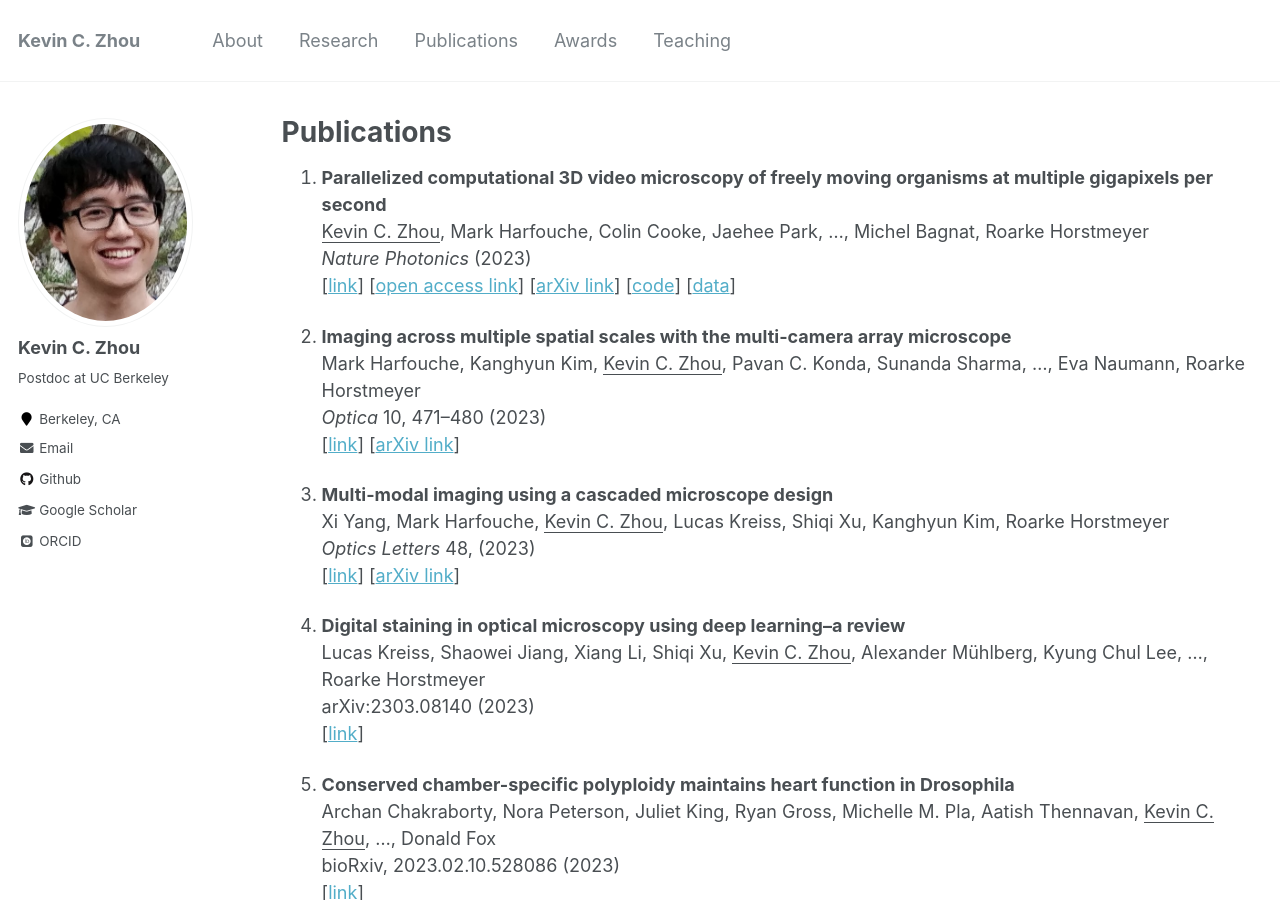
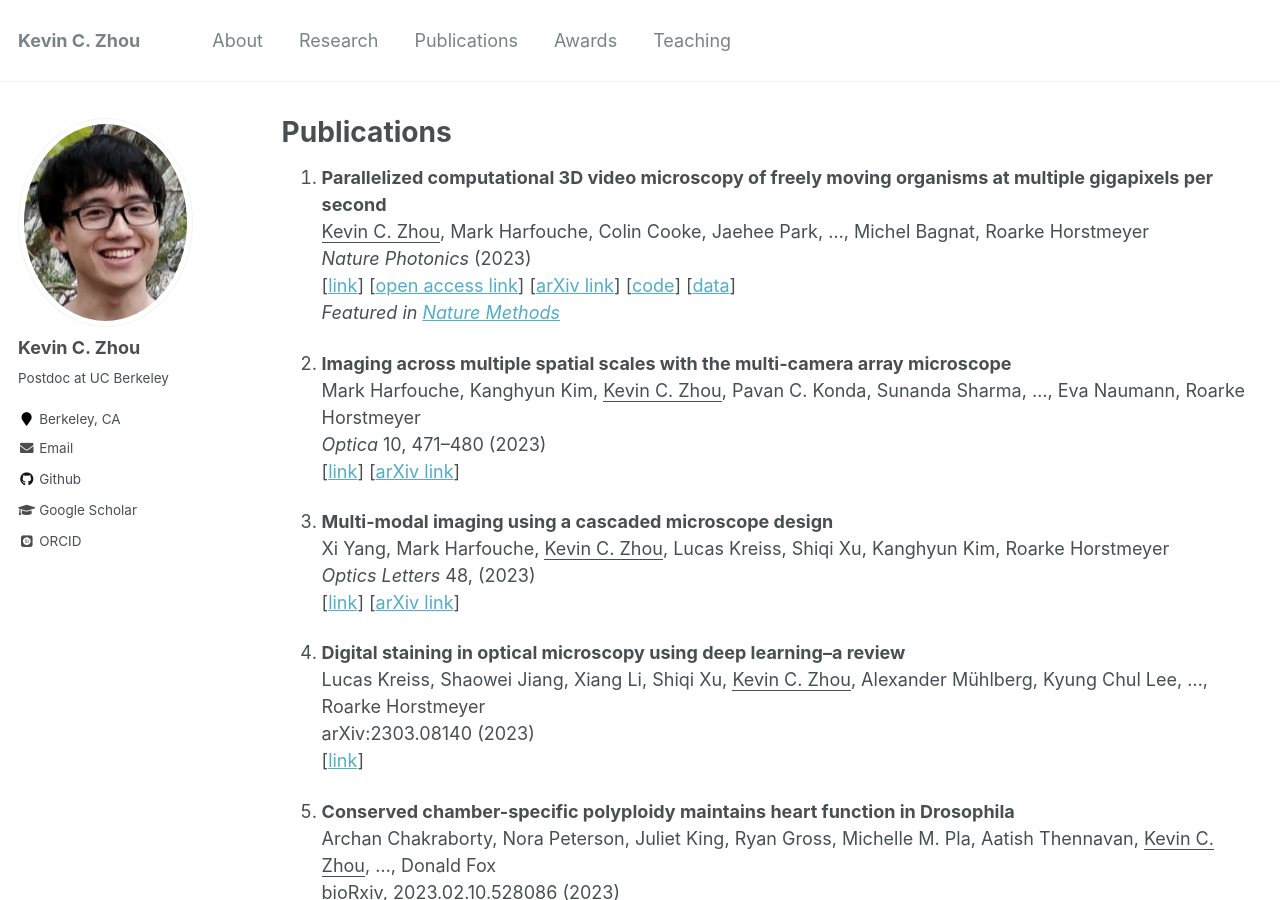
Before and after one commit to kevinczhou/kevinczhou.github.io, a Jekyll site: the page built from _pages/publications.md, in a window 1280 px wide and 900 px high. Built offline with Jekyll 4.4.1, drawn with Linux system fonts in a browser that asks for light colours; some web fonts are replaced.

Commit message:
Update publications.md

```diff
--- a/_pages/publications.md
+++ b/_pages/publications.md
@@ -9,6 +9,7 @@ author_profile: true
 <ins>Kevin C. Zhou</ins>, Mark Harfouche, Colin Cooke, Jaehee Park, ..., Michel Bagnat, Roarke Horstmeyer
 *Nature Photonics* (2023)
 [[link](https://www.nature.com/articles/s41566-023-01171-7)] [[open access link](https://rdcu.be/c73l9)] [[arXiv link](https://arxiv.org/abs/2301.08351)] [[code](https://github.com/kevinczhou/3D-RAPID)] [[data](https://doi.org/10.7924/r4db86b1q)]
+*Featured in [Nature Methods](https://www.nature.com/articles/s41592-023-01892-1)*
 
 1. **Imaging across multiple spatial scales with the multi-camera array microscope**
 Mark Harfouche, Kanghyun Kim, <ins>Kevin C. Zhou</ins>, Pavan C. Konda, Sunanda Sharma, ..., Eva Naumann, Roarke Horstmeyer
```
